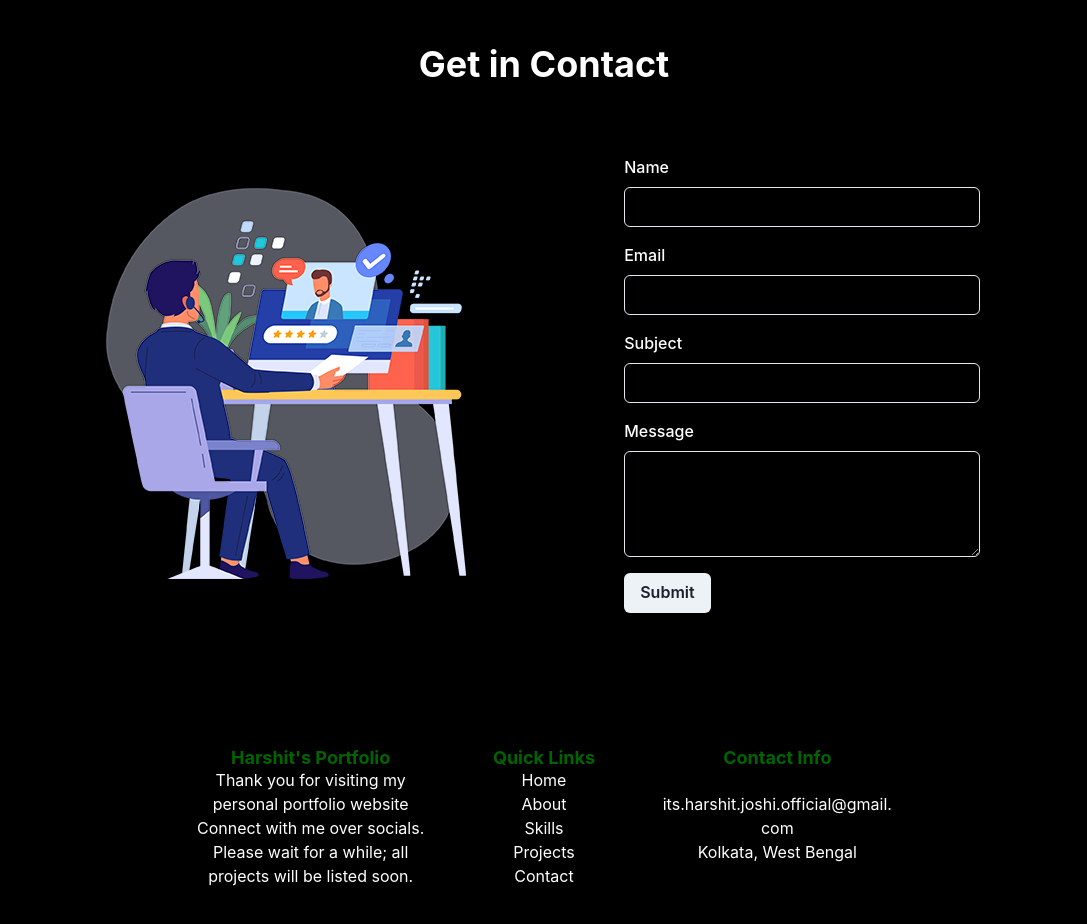
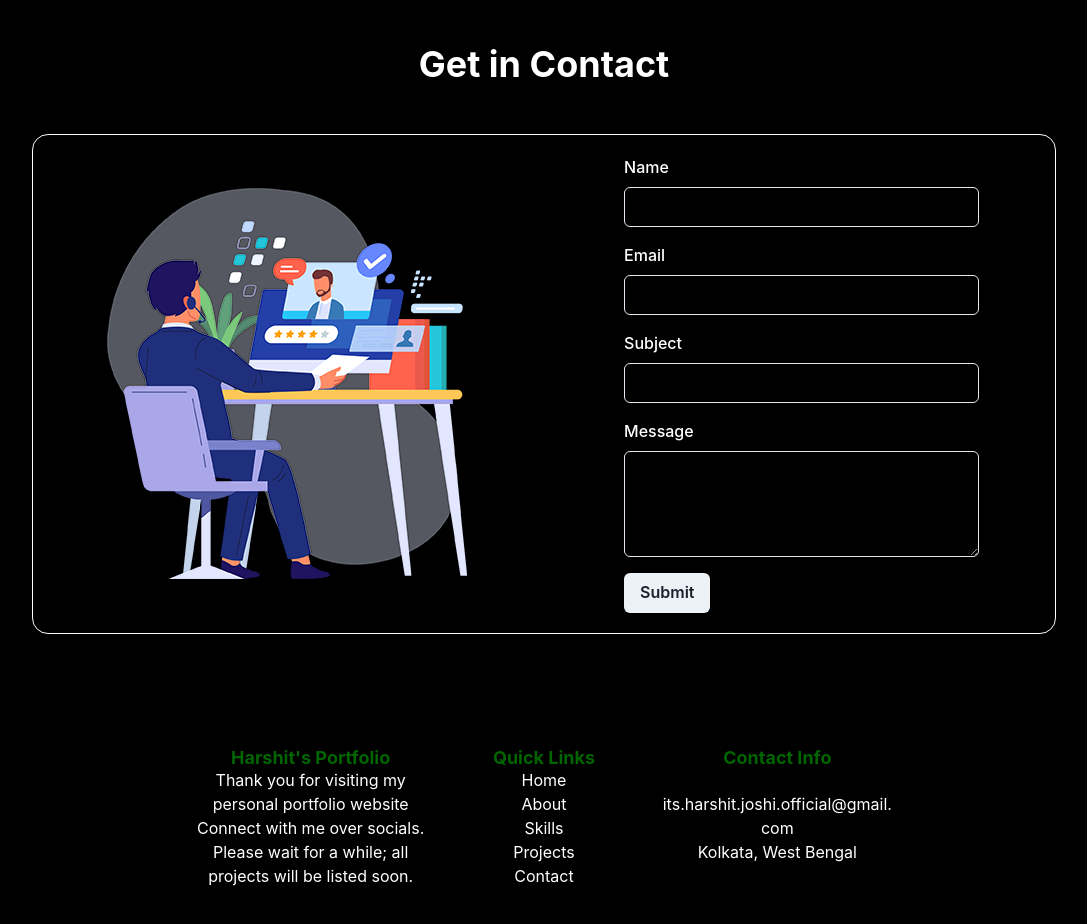
Before and after one commit to Harshit-3905/New_Portfolio_Website, a React (Vite) app: page / in a window 1280 px wide. Shown: the part 4100-5024 px from the top of the page, without its empty margins (96-1183 px from the left). Built offline with nearby package versions, Linux system fonts and the light colour scheme.

Commit message:
Add border to Contact component

```diff
--- a/src/components/Contact.jsx
+++ b/src/components/Contact.jsx
@@ -24,6 +24,7 @@ const Contact = () => {
         justifyContent="center"
         alignItems="center"
         borderRadius="2xl"
+        border="1px solid #FBFBFB"
       >
         <Flex
           width="50%"
```
